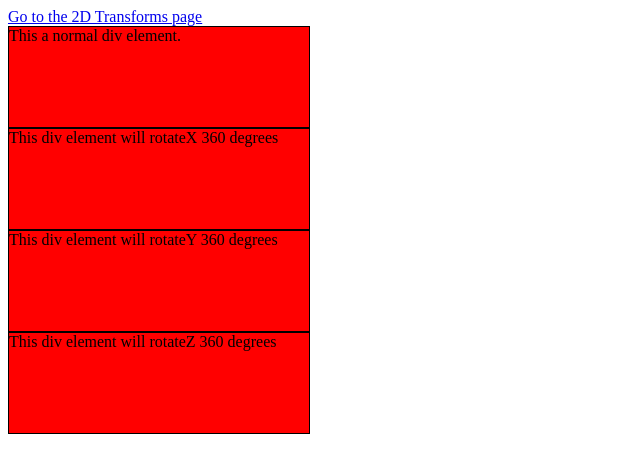
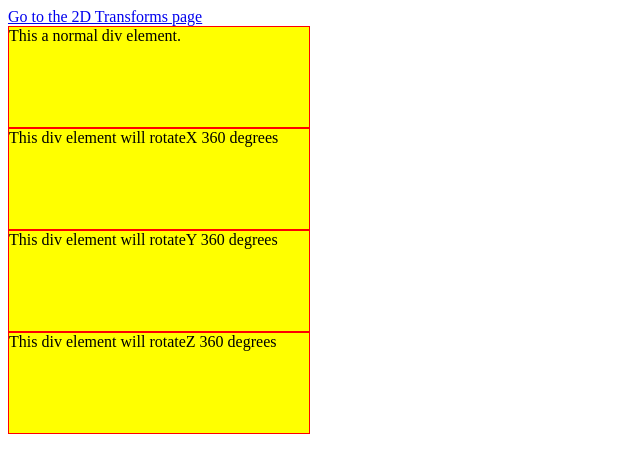
Before and after one commit to Darrinp1/Computer, a plain HTML site: page threeD.html in a window 1280 px wide. Shown: the whole page, without its empty margins (0-640 px from the left). Drawn offline with Linux system fonts and the light colour scheme.

Commit message:
Timing function

```diff
--- a/css/style.css
+++ b/css/style.css
@@ -8,8 +8,9 @@
 div{
     width: 300px;
     height: 100px;
-    background-color: red;
-    border: 1px solid black;
+    background-color: yellow;
+    border: 1px solid red;
+    color: black;
 }
 div#mydiv {
     transform: rotate(20deg);
@@ -17,23 +18,27 @@ div#mydiv {
 
 #myDiv {
     transform: rotateX(0deg);
-    transition-duration: 2s;
+    transition: transform 3s, background-color 2s, color 4s;
 }
 #myDiv:hover {
-    transform: rotateX(3560deg);
+    transform: rotateX(360deg);
+    background-color: blue;
+    color: white;
 }
 
 #myDiv2 {
     transform: rotateY(0deg);
-    transition-duration: 2s;
+    transition: transform 3s;
+    transition-timing-function: ease-in;
 }
 #myDiv2:hover {
-    transform: rotateY(360deg);
+    transform: translate(500px, 0px);
 }
 
 #myDiv3 {
     transform: rotateZ(0deg);
     transition-duration: 2s;
+    transition-delay: 3s;
 }
 #myDiv3:hover {
     transform: rotateZ(360deg);
```
